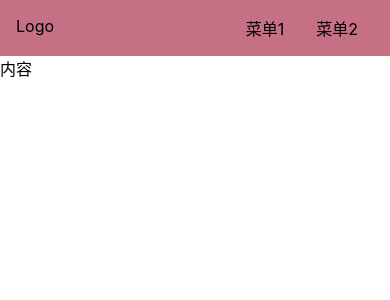
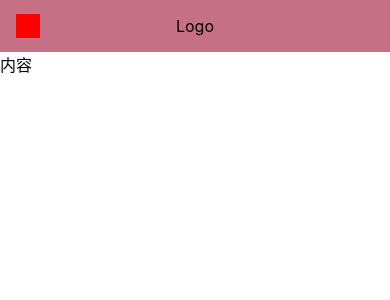
Before and after one commit to MRhuo857/vue3-ui, a Vue app: page /#/doc in a window 390 px wide. Shown: the top 300 px of the page. Built offline with nearby package versions, Linux system fonts and the light colour scheme.

Commit message:
响应式

```diff
--- a/src/App.vue
+++ b/src/App.vue
@@ -3,12 +3,14 @@
 </template>
 
 <script>
-    import {ref,provide}from 'vue'
+  import {ref, provide} from 'vue'
+
   export default {
     name: 'App',
-    setup(){
-      const asideVisible=ref(false)
-      provide('xxx',asideVisible)
+    setup() {
+      const width = document.documentElement.clientWidth
+      const asideVisible = ref(width >= 500)
+      provide('xxx', asideVisible)
     }
   }
 </script>
--- a/src/components/Topnav.vue
+++ b/src/components/Topnav.vue
@@ -1,10 +1,11 @@
 <template>
     <div class="topnav">
-        <div class="logo" @click="toggleMenu">Logo</div>
+        <div class="logo" >Logo</div>
         <ul class="menu">
             <li>菜单1</li>
             <li>菜单2</li>
         </ul>
+        <span class="toggleAside" @click="toggleMenu"></span>
     </div>
 </template>
 <script lang="ts">
@@ -28,7 +29,8 @@
         padding: 16px;
         position: relative;
         z-index: 10;
-
+        justify-content: center;
+        align-items: center;
         > .logo {
             max-width: 6em;
             margin-right: auto;
@@ -43,6 +45,23 @@
                 margin: 0 1em;
             }
         }
+        >.toggleAside{
+            display: none;
+            width: 24px;
+            height: 24px;
+            background: red;
+            position: absolute;
+            left: 16px;
+            top: 50%;
+            transform:translateY(-50%) ;
+        }
+        @media(max-width:500px) {
+            >.menu{
+                display: none;
+            }
+            >.logo{margin: 0 auto}
+            >.toggleAside{display: inline-block;}
+        }
 
     }
 
--- a/src/views/Doc.vue
+++ b/src/views/Doc.vue
@@ -43,14 +43,9 @@
 </script>
 <style lang="scss" scoped>
     aside{
-        border: 1px solid green;
         background: pink;
         width: 150px;
         padding: 16px;
-        padding-top: 70px;
-        position: fixed;
-        top: 0;
-        left: 0;
         >h2{
             margin-bottom: 4px;
         }
@@ -59,6 +54,12 @@
                 padding: 4px 0;
             }
         }
+        @media (max-width:500px) {
+            position: fixed;
+            padding-top: 70px;
+            top: 0;
+            left: 0;
+        }
     }
 
 </style>
```
